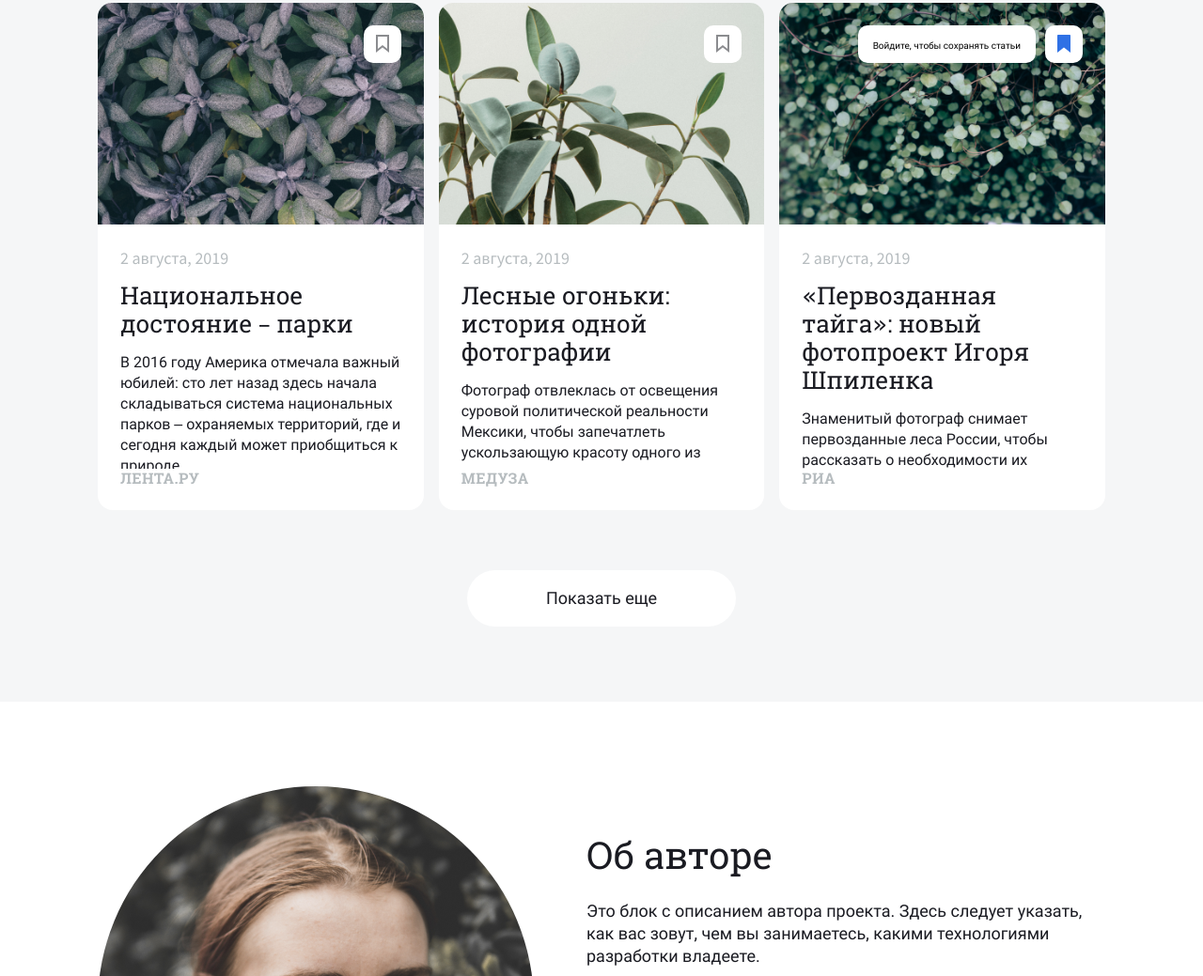
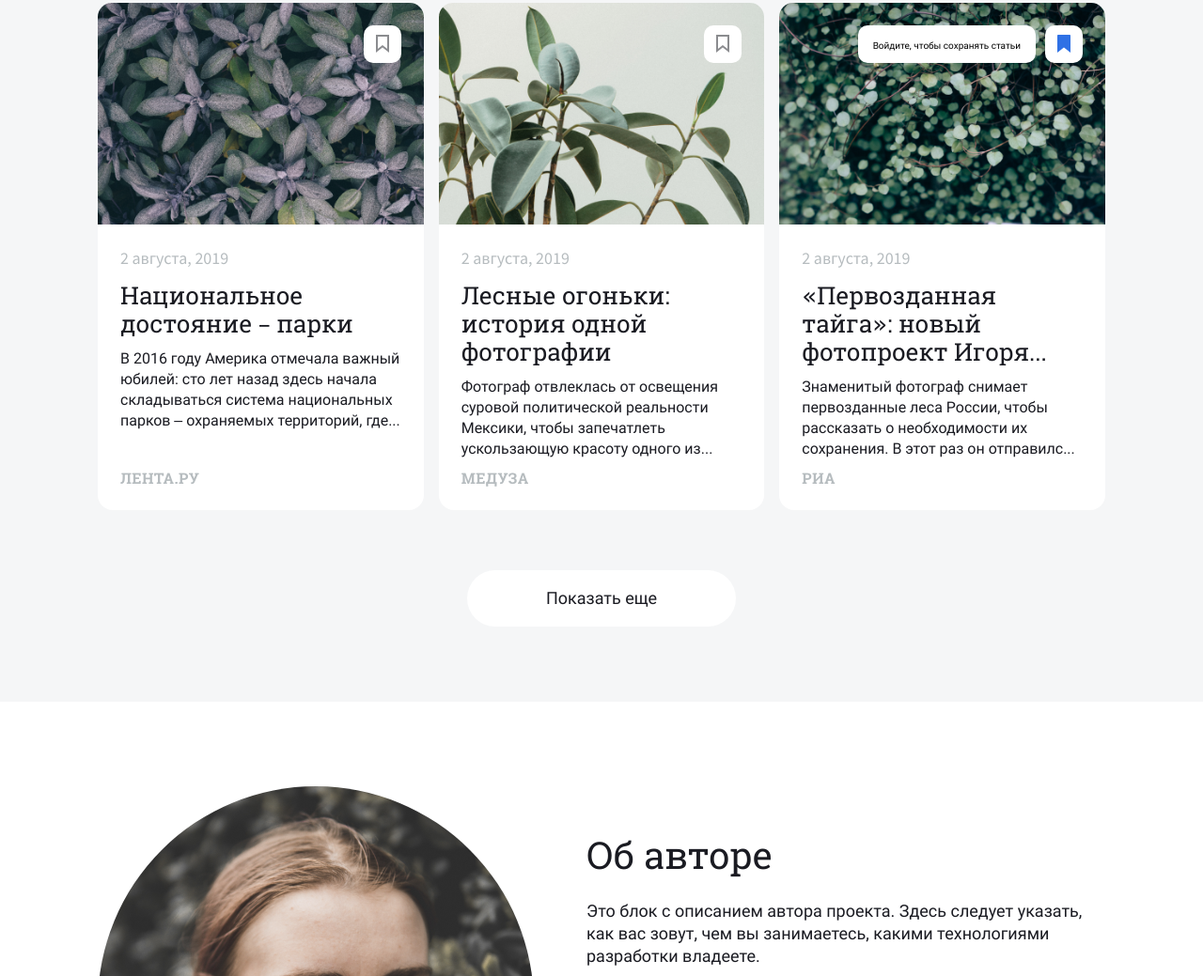
Before and after one commit to YoshkinKoT-63/NewsExplorerFrontEnd, a website built with webpack: page src/pages/main/index.html in a window 1280 px wide. Shown: the part 1436-2475 px from the top of the page at 94% size. Built offline with nearby package versions, Linux system fonts and the light colour scheme.

Commit message:
fixed clipped text

```diff
--- a/src/block/card/__article-container/card__article-container.css
+++ b/src/block/card/__article-container/card__article-container.css
@@ -5,4 +5,5 @@
   justify-content: space-between;
   box-sizing: border-box;
   height: 304px;
+  text-overflow: ellipsis;
 }
--- a/src/block/card/__text/card__text.css
+++ b/src/block/card/__text/card__text.css
@@ -5,6 +5,10 @@
   font-size: 16px;
   line-height: 22px;
   color: #1A1B22;
-  margin: 16px 0 auto 0;
+  margin: 0 0 auto 0;
+  overflow: hidden;
+  display: -webkit-box;
+  -webkit-line-clamp: 4;
+  -webkit-box-orient: vertical;
   overflow: hidden;
 }
--- a/src/block/card/__tittle/card__tittle.css
+++ b/src/block/card/__tittle/card__tittle.css
@@ -5,5 +5,10 @@
   font-size: 26px;
   line-height: 30px;
   color: #1A1B22;
-  margin: 12px 0 0 0;
+  margin: 12px 0 12px 0;
+  display: -webkit-box;
+  -webkit-line-clamp: 3;
+  -webkit-box-orient: vertical;
+  overflow: hidden;
+  text-overflow: ellipsis;
 }
```
